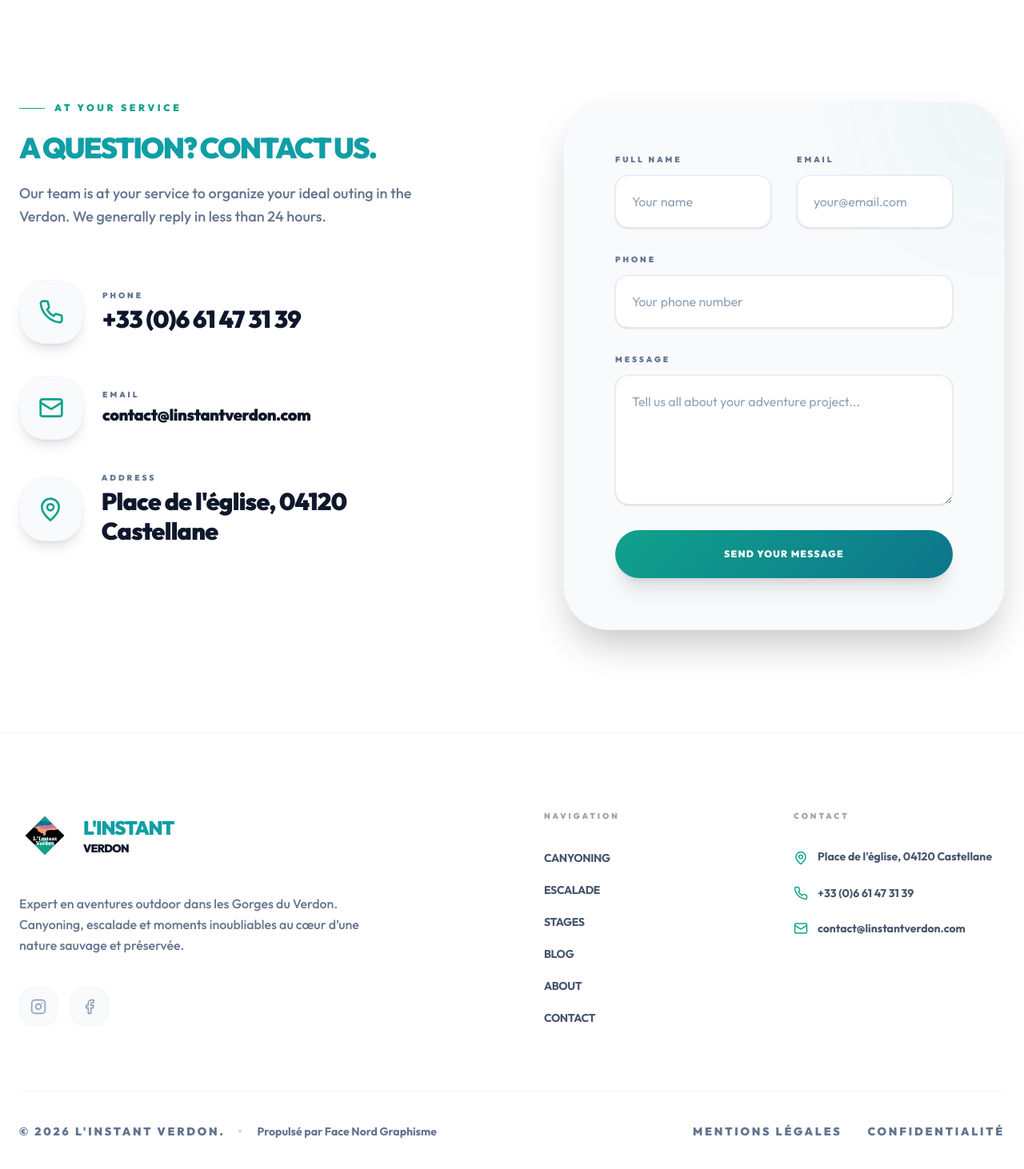
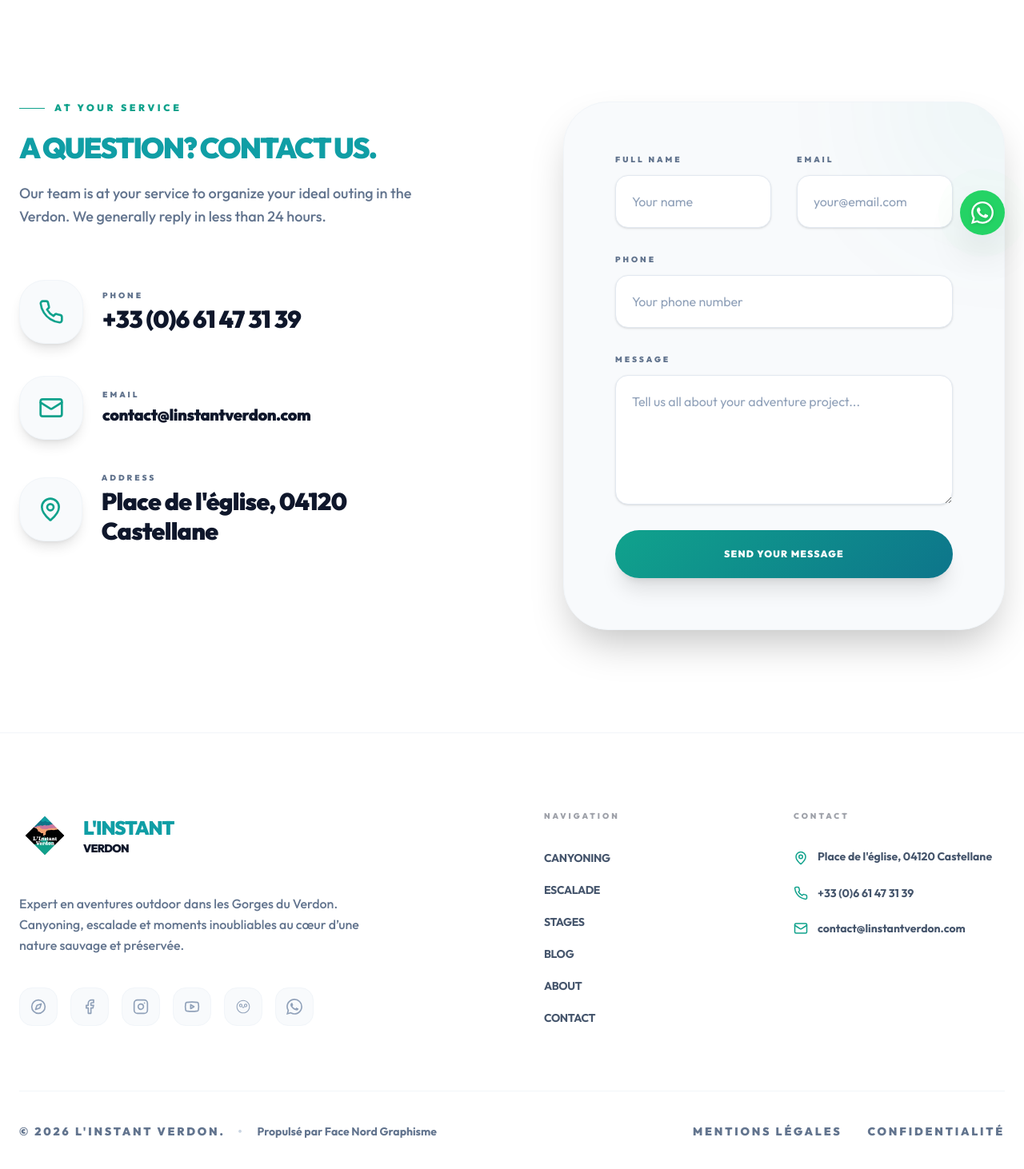
Before and after one commit to facenordgraphisme/linstant-verdon, a Next.js app: page /en/contact in a window 1280 px wide. Shown: the part 482-1944 px from the top of the page at 80% size. Built offline with nearby package versions, Linux system fonts and the light colour scheme.

Commit message:
newonepasmall

```diff
--- a/src/app/[locale]/layout.tsx
+++ b/src/app/[locale]/layout.tsx
@@ -22,6 +22,7 @@ export async function generateMetadata({ params }: { params: Promise<{ locale: s
 
 import Navbar from "@/components/Navbar";
 import Footer from "@/components/Footer";
+import WhatsAppFloating from "@/components/WhatsAppFloating";
 
 export default async function RootLayout({
   children,
@@ -40,6 +41,7 @@ export default async function RootLayout({
         <Navbar dict={dict} locale={locale} />
         {children}
         <Footer dict={dict} locale={locale} />
+        <WhatsAppFloating />
       </body>
     </html>
   );
--- a/src/components/Footer.tsx
+++ b/src/components/Footer.tsx
@@ -1,8 +1,18 @@
-'use client';
-
 import React from 'react';
 import Link from 'next/link';
-import { Mail, Phone, MapPin, Instagram, Facebook, Youtube, Send } from 'lucide-react';
+import { Mail, Phone, MapPin, Instagram, Facebook, Youtube, Compass } from 'lucide-react';
+
+const TripAdvisorIcon = ({ size = 20 }: { size?: number }) => (
+  <svg width={size} height={size} viewBox="0 0 24 24" fill="currentColor">
+    <path d="M12 1.992c-5.522 0-10 4.477-10 10 0 5.522 4.478 10 10 10 5.523 0 10-4.478 10-10 0-5.523-4.477-10-10-10zm0 1.25c4.836 0 8.75 3.914 8.75 8.75s-3.914 8.75-8.75 8.75-8.75-3.914-8.75-8.75 3.914-8.75 8.75-8.75zm-3.666 4.375c-1.381 0-2.5 1.119-2.5 2.5 0 1.381 1.119 2.5 2.5 2.5 1.38 0 2.5-1.119 2.5-2.5 0-1.381-1.12-2.5-2.5-2.5zm7.332 0c-1.38 0-2.5 1.119-2.5 2.5 0 1.381 1.12 2.5 2.5 2.5 1.381 0 2.5-1.119 2.5-2.5 0-1.381-1.119-2.5-2.5-2.5zm-7.332 1.25c.69 0 1.25.56 1.25 1.25s-.56 1.25-1.25 1.25-1.25-.56-1.25-1.25.56-1.25 1.25-1.25zm7.332 0c.69 0 1.25.56 1.25 1.25s-.56 1.25-1.25 1.25-1.25-.56-1.25-1.25.56-1.25 1.25-1.25zM12 13.842c-.859 0-1.572-.647-1.666-1.488a.627.627 0 011.242-.14c.03.272.264.478.544.478.28 0 .514-.206.544-.478a.627.627 0 011.242.14c-.094.841-.807 1.488-1.666 1.488z" />
+  </svg>
+);
+
+const WhatsAppIcon = ({ size = 20 }: { size?: number }) => (
+  <svg width={size} height={size} viewBox="0 0 24 24" fill="currentColor">
+    <path d="M17.472 14.382c-.297-.149-1.758-.867-2.03-.967-.273-.099-.471-.148-.67.15-.197.297-.767.966-.94 1.164-.173.199-.347.223-.644.075-.297-.15-1.255-.463-2.39-1.475-.883-.788-1.48-1.761-1.653-2.059-.173-.297-.018-.458.13-.606.134-.133.298-.347.446-.52.149-.174.198-.298.298-.497.099-.198.05-.371-.025-.52-.075-.149-.669-1.612-.916-2.207-.242-.579-.487-.5-.669-.51-.173-.008-.371-.01-.57-.01-.198 0-.52.074-.792.372-.272.297-1.04 1.016-1.04 2.479 0 1.462 1.065 2.875 1.213 3.074.149.198 2.096 3.2 5.077 4.487.709.306 1.262.489 1.694.625.712.227 1.36.195 1.871.118.571-.085 1.758-.719 2.006-1.413.248-.694.248-1.289.173-1.413-.074-.124-.272-.198-.57-.347m-5.421 7.403h-.004a9.87 9.87 0 01-5.031-1.378l-.361-.214-3.741.982.998-3.648-.235-.374a9.86 9.86 0 01-1.51-5.26c.001-5.45 4.436-9.884 9.888-9.884 2.64 0 5.122 1.03 6.988 2.898a9.825 9.825 0 012.893 6.994c-.003 5.45-4.437 9.884-9.885 9.884m8.413-18.297A11.815 11.815 0 0012.05 0C5.495 0 .16 5.335.157 11.892c0 2.096.547 4.142 1.588 5.945L0 24l6.335-1.662c1.746.953 3.71 1.458 5.704 1.459h.005c6.554 0 11.89-5.335 11.893-11.893a11.821 11.821 0 00-3.48-8.413z" />
+  </svg>
+);
 
 export default function Footer({ dict, locale }: { dict: any; locale: string }) {
   return (
@@ -29,12 +39,24 @@ export default function Footer({ dict, locale }: { dict: any; locale: string })
               Expert en aventures outdoor dans les Gorges du Verdon.
               Canyoning, escalade et moments inoubliables au cœur d’une nature sauvage et préservée.
             </p>
-            <div className="flex gap-4">
-              <a href="#" className="w-12 h-12 rounded-2xl bg-slate-50 flex items-center justify-center hover:bg-primary hover:text-white transition-all border border-slate-100 text-slate-400">
+            <div className="flex flex-wrap gap-4">
+              <a href="https://www.verdontourisme.com/commerces-services/linstant-verdon-la-palud-sur-verdon/" target="_blank" rel="noopener noreferrer" title="Verdon Tourisme" className="w-12 h-12 rounded-2xl bg-slate-50 flex items-center justify-center hover:bg-primary hover:text-white transition-all border border-slate-100 text-slate-400">
+                <Compass size={20} />
+              </a>
+              <a href="https://www.facebook.com/linstantverdon" target="_blank" rel="noopener noreferrer" title="Facebook" className="w-12 h-12 rounded-2xl bg-slate-50 flex items-center justify-center hover:bg-primary hover:text-white transition-all border border-slate-100 text-slate-400">
+                <Facebook size={20} />
+              </a>
+              <a href="https://www.instagram.com/linstant_verdon/" target="_blank" rel="noopener noreferrer" title="Instagram" className="w-12 h-12 rounded-2xl bg-slate-50 flex items-center justify-center hover:bg-primary hover:text-white transition-all border border-slate-100 text-slate-400">
                 <Instagram size={20} />
               </a>
-              <a href="#" className="w-12 h-12 rounded-2xl bg-slate-50 flex items-center justify-center hover:bg-primary hover:text-white transition-all border border-slate-100 text-slate-400">
-                <Facebook size={20} />
+              <a href="https://www.youtube.com/channel/UCvOPoMuJYkrMgZWiXiErugw" target="_blank" rel="noopener noreferrer" title="YouTube" className="w-12 h-12 rounded-2xl bg-slate-50 flex items-center justify-center hover:bg-primary hover:text-white transition-all border border-slate-100 text-slate-400">
+                <Youtube size={20} />
+              </a>
+              <a href="https://www.tripadvisor.fr/Attraction_Review-g635586-d14924372-Reviews-Verdon_la_Palud_sur_Verdon_Alpes_de_Haute_Provence_Provence_Alpes_Cote.html" target="_blank" rel="noopener noreferrer" title="TripAdvisor" className="w-12 h-12 rounded-2xl bg-slate-50 flex items-center justify-center hover:bg-primary hover:text-white transition-all border border-slate-100 text-slate-400">
+                <TripAdvisorIcon size={20} />
+              </a>
+              <a href="https://api.whatsapp.com/send?phone=33689855381" target="_blank" rel="noopener noreferrer" title="WhatsApp" className="w-12 h-12 rounded-2xl bg-slate-50 flex items-center justify-center hover:bg-primary hover:text-white transition-all border border-slate-100 text-slate-400">
+                <WhatsAppIcon size={20} />
               </a>
             </div>
           </div>
--- /dev/null
+++ b/src/components/WhatsAppFloating.tsx
@@ -0,0 +1,27 @@
+'use client';
+
+import React from 'react';
+
+export default function WhatsAppFloating() {
+  return (
+    <a
+      href="https://api.whatsapp.com/send?phone=33689855381"
+      target="_blank"
+      rel="noopener noreferrer"
+      aria-label="Contactez-nous sur WhatsApp"
+      className="fixed bottom-6 right-6 z-50 flex items-center justify-center w-14 h-14 bg-[#25D366] text-white rounded-full shadow-2xl transition-all duration-300 hover:scale-110 hover:bg-[#20ba5a] active:scale-95 group"
+    >
+      {/* Pulse effect */}
+      <span className="absolute inset-0 rounded-full bg-[#25D366] opacity-40 animate-ping group-hover:opacity-0 transition-opacity" />
+
+      {/* Icon */}
+      <svg
+        className="w-7 h-7 relative z-10 filter drop-shadow-sm"
+        viewBox="0 0 24 24"
+        fill="currentColor"
+      >
+        <path d="M17.472 14.382c-.297-.149-1.758-.867-2.03-.967-.273-.099-.471-.148-.67.15-.197.297-.767.966-.94 1.164-.173.199-.347.223-.644.075-.297-.15-1.255-.463-2.39-1.475-.883-.788-1.48-1.761-1.653-2.059-.173-.297-.018-.458.13-.606.134-.133.298-.347.446-.52.149-.174.198-.298.298-.497.099-.198.05-.371-.025-.52-.075-.149-.669-1.612-.916-2.207-.242-.579-.487-.5-.669-.51-.173-.008-.371-.01-.57-.01-.198 0-.52.074-.792.372-.272.297-1.04 1.016-1.04 2.479 0 1.462 1.065 2.875 1.213 3.074.149.198 2.096 3.2 5.077 4.487.709.306 1.262.489 1.694.625.712.227 1.36.195 1.871.118.571-.085 1.758-.719 2.006-1.413.248-.694.248-1.289.173-1.413-.074-.124-.272-.198-.57-.347m-5.421 7.403h-.004a9.87 9.87 0 01-5.031-1.378l-.361-.214-3.741.982.998-3.648-.235-.374a9.86 9.86 0 01-1.51-5.26c.001-5.45 4.436-9.884 9.888-9.884 2.64 0 5.122 1.03 6.988 2.898a9.825 9.825 0 012.893 6.994c-.003 5.45-4.437 9.884-9.885 9.884m8.413-18.297A11.815 11.815 0 0012.05 0C5.495 0 .16 5.335.157 11.892c0 2.096.547 4.142 1.588 5.945L0 24l6.335-1.662c1.746.953 3.71 1.458 5.704 1.459h.005c6.554 0 11.89-5.335 11.893-11.893a11.821 11.821 0 00-3.48-8.413z" />
+      </svg>
+    </a>
+  );
+}
```
